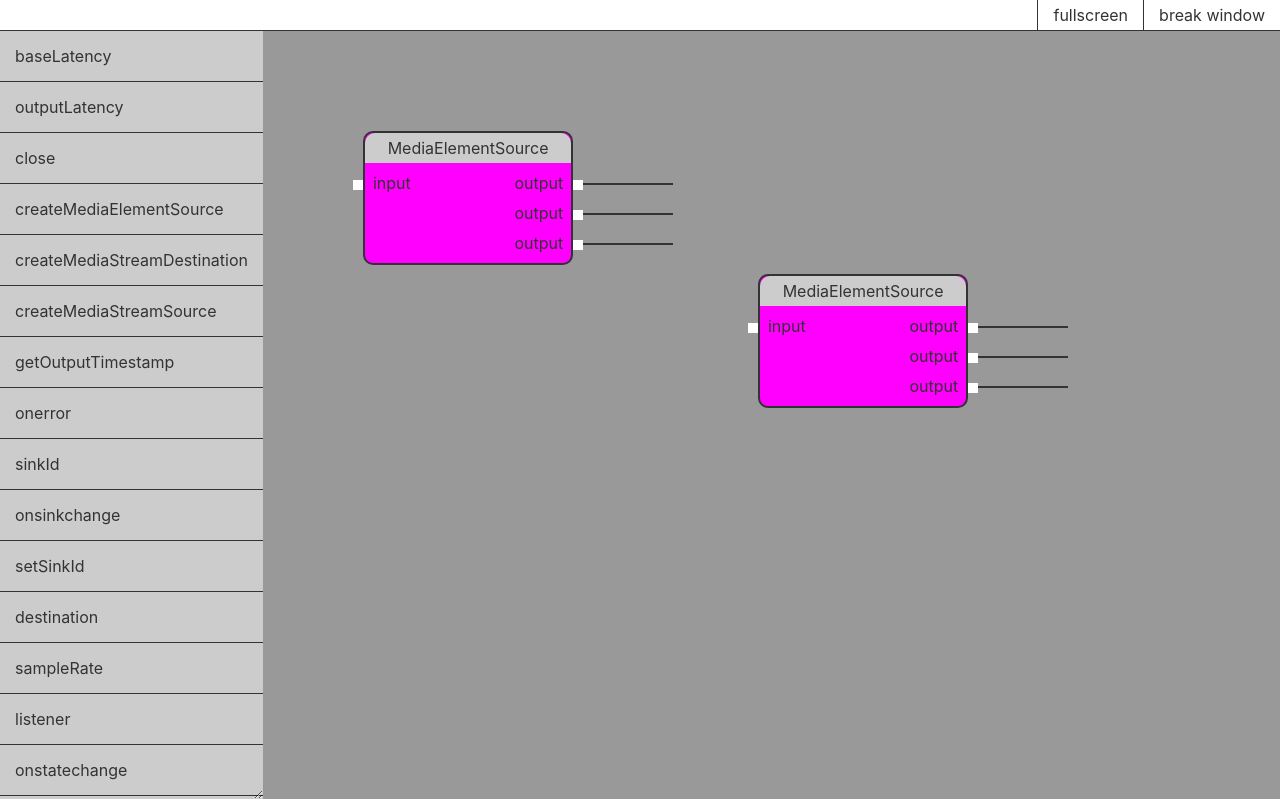
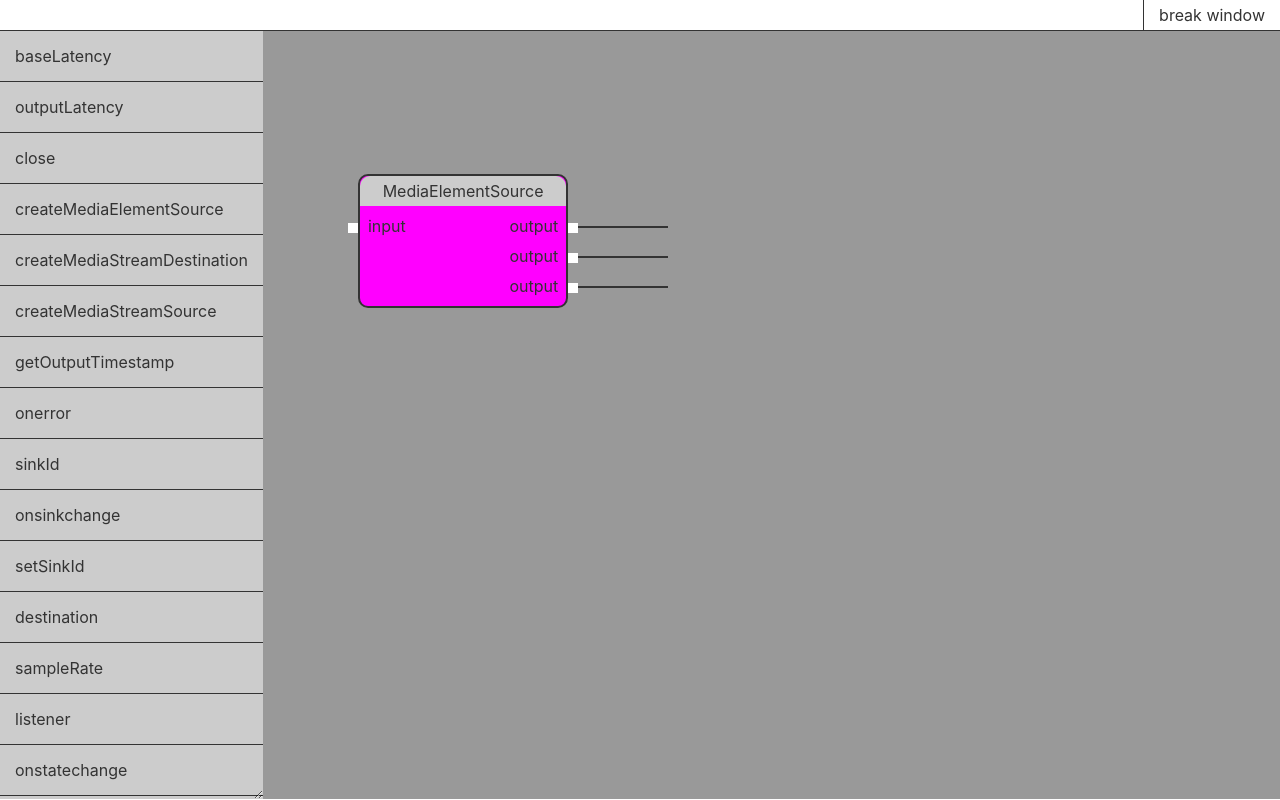
Before and after one commit to plachenko/audioNodes, a Svelte app: page / in a window 1280 px wide. Built offline with nearby package versions, Linux system fonts and the light colour scheme.

Commit message:
node moving

```diff
--- a/src/nodes/node.svelte
+++ b/src/nodes/node.svelte
@@ -1,11 +1,13 @@
 <script lang="ts">
-    import { onMount } from "svelte";
+    import { onMount } from 'svelte';
+    import { createEventDispatcher } from 'svelte';
+
 
     export let nodeTitle;
     export let pos;
 
+    const dispatch = createEventDispatcher();
     let node;
-
     let title = "";
 
     onMount(()=>{
@@ -28,25 +30,49 @@
     })
 
     function dragStart(e){
-		e.preventDefault();
-        console.log('starting!',e);
-        e.dataTransfer.setData('node', true);
-		this.style.opacity = "0.4";
+		console.log('starting!',e.path[1]);
+        dispatch('message', {
+            el: node
+        });
+		e.dataTransfer.setDragImage(new Image(), 0, 0);
+
+        // let el = JSON.stringify(node);
+        // console.log(node);
+        // e.dataTransfer.setData('node', el);
+		// e.preventDefault();
+        // this.style.opacity = "0.4";
 	}
+
+    function dragSocketStart(e){
+		e.dataTransfer.setDragImage(new Image(), 0, 0);
+
+    }
 
 	function dragEnd(e){
         e.preventDefault();
-		console.log(e);
+		// console.log(e);
 		this.style.opacity = "1";
 	}
 
     function drag(e){
         // e.preventDefault();
-        console.log(e);
+        // console.log(e);
 		e.dataTransfer.setDragImage(new Image(), 0, 0);
 	}
 
     function getProps(obj){
+        // console.log('adding');
+        let actx = new AudioContext();
+        // console.log(actx);
+        // let iObj = actx[obj];
+        // console.log(iObj())
+        // console.log(Object.getPrototypeOf(iObj))
+        /*
+        for(let prop of iObj.__proto__){
+            console.log(prop);
+        }
+        */
+        // console.log(actx, iObj)
         // console.log(Object(actx[nodeTitle]).entries())
 
         // let
@@ -62,7 +88,7 @@
     <span class="head"
         draggable="true"
         on:dragend="{dragEnd}"
-        on:dragstart="{drag}"
+        on:dragstart="{dragStart}"
         >
         { title }
     </span>
@@ -83,7 +109,7 @@
                 <li
                     draggable="true"
                     on:dragend="{dragEnd}"
-                    on:dragstart="{dragStart}"
+                    on:dragstart="{dragSocketStart}"
                     on:drag="{drag}"
                     >
                     output
--- a/src/window/menu.svelte
+++ b/src/window/menu.svelte
@@ -20,7 +20,7 @@
             {/each}
         {:else if sType == 'window'}
             {#each aProps as {name, method}, i}
-            <li class="{(!window.opener && i == 2) ? 'hide' : ''}"
+            <li class="{(!window.opener && i == 1) ? 'hide' : ''}"
                 on:mousedown={method}>
                 {name}
             </li>
--- a/src/window/panel.svelte
+++ b/src/window/panel.svelte
@@ -4,16 +4,22 @@
 	import Node from '../nodes/node.svelte';
 	let aWindowProps = [
 		{name: 'break window', method: breakWindow},
-		{name: 'fullscreen', method: fullScreen},
+		// {name: 'fullscreen', method: fullScreen},
 		{name: 'close window', method: closeWindow}
 	];
 	let bFullScreen = false;
 	let aNodes = [
-		{name: 'createMediaElementSource'},
-		{name: 'createMediaElementSource', x: 600, y: 300},
+		{name: 'createMediaElementSource', x: 200, y: 200},
+		// {name: 'createMediaElementSource', x: 600, y: 300},
 	];
 	let aObjectProps = [];
 	let bPanning = false;
+
+	let elem;
+	let elemStartPos = {
+		x: 0,
+		y: 0
+	};
 
 
 	for(let prop in AudioContext.prototype){
@@ -73,9 +79,12 @@
 			nodes.style.transform = "scale("+iScrollAmt+")";
 	}
 
-/* --- Drag and Drop functionality --- */
+	/* --- Drag and Drop functionality --- */
 	function drop(e){
-		console.log(e);
+		// console.log('dropping', e.dataTransfer.getData('node'));
+		// let el = JSON.parse(e.dataTransfer.getData('node'));
+		// console.log(el);
+
 		let data = e.dataTransfer.getData('nodeName');
 		if(data){
 			aNodes = [...aNodes, {
@@ -85,15 +94,39 @@
 			}];
 		}
 
+		// console.log(elem);
+		// elem.style.left = `${e.clientX}px`;
+		// elem.style.top = `${e.clientY}px`;
+		// console.log(elem.offsetWidth);
+		elem = null;
+
 		e.preventDefault();
 	}
 
 	function allowDrop(e){
+		// console.log(window.getComputedStyle(elem).left)
+		// console.log(elemStartPos);
+
+		// let left = e.clientX;
+		let left = e.x;
+			left -= 298;
+			// left -= 50;
+		let top = e.clientY;
+			// top -= - 53;
+			top -= 50;
+
+		if(elem){
+			elem.style.left = `${left}px`;
+			elem.style.top = `${top}px`;
+		}
+
 		e.preventDefault();
 	}
-/* --- */
+	/* --- */
 
-/* --- Window methods ---*/
+	/* --- Window methods ---*/
+	/* NOTE PROBABLY NOT NEEDED -- Opt for native F11 fullscreen. */
+	/*
 	function fullScreen(){
 		let elem = document.querySelector('main');
 		if(!bFullScreen){
@@ -104,6 +137,7 @@
 			bFullScreen = false;
 		}
 	}
+	*/
 
 	function breakWindow(){
 		let width = window.innerWidth;
@@ -114,7 +148,14 @@
 	function closeWindow(){
 		window.close();
 	}
-/* --- */
+	/* --- */
+
+	function handleMessage(e){
+		elem = e.detail.el;
+
+		elemStartPos.x = parseInt(elem.style.left);
+		elemStartPos.y = parseInt(elem.style.top);
+	}
 
 </script>
 
@@ -128,7 +169,7 @@
 		<div class="container" on:dragover="{allowDrop}" on:drop="{drop}">
 			<div class="innerContainer">
 				{#each aNodes as {name, x, y}}
-					<Node nodeTitle={name} pos={{x, y}} />
+					<Node on:message="{handleMessage}" nodeTitle={name} pos={{x, y}} />
 				{/each}
 			</div>
 		</div>
```
